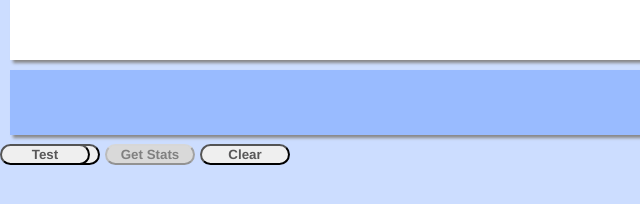
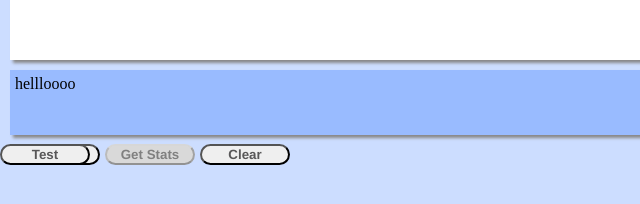
Before and after one commit to akshaybhardwaj1/MedicalTextSimplification, a plain HTML site: page index.html in a window 1280 px wide. Shown: the part 396-600 px from the top of the page, 0-640 px from the left. Drawn offline with nearby package versions, Linux system fonts and the light colour scheme.

Commit message:
commit 2

```diff
--- a/index.html
+++ b/index.html
@@ -86,6 +86,7 @@
     </div>
 
     <div id="infoBox">
+        hellloooo
     </div>
 
      <!-- Main script -->
```
